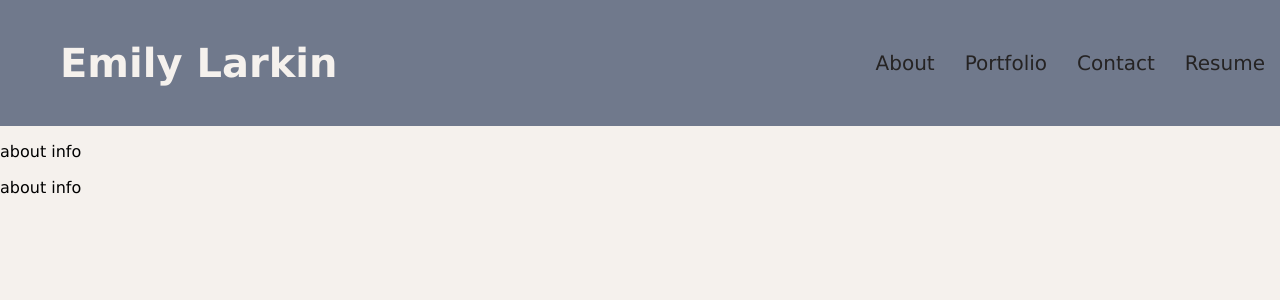
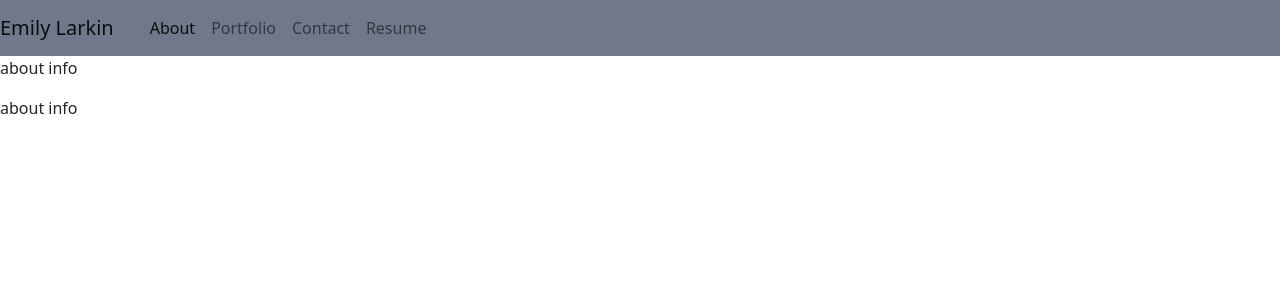
Before and after one commit to emlarko/react-portfolio, a React (Create React App) app: page / in a window 1280 px wide. Shown: the top 300 px of the page. Built offline with nearby package versions, Linux system fonts and the light colour scheme.

Commit message:
contact form edited

```diff
--- a/src/App.js
+++ b/src/App.js
@@ -5,8 +5,8 @@ import Header from './components/Header';
 function App() {
   return (
     <div>
-      <Header></Header>
-      {/* <Footer></Footer> */}
+      <Header />
+      {/* <Footer /> */}
     </div>
   );
 }
--- a/src/components/About.js
+++ b/src/components/About.js
@@ -3,7 +3,7 @@ import React from "react";
 function About() {
   return (
     <div>
-      <p className="content mt-4">
+      <p className="content">
         about info
       </p>
       <p className="content">
--- a/src/components/Contact.js
+++ b/src/components/Contact.js
@@ -1 +1,96 @@
-export default function Contact() {}
+import React, { useState } from 'react';
+
+import { validateEmail } from '../utils/helpers';
+
+function Form() {
+  const [email, setEmail] = useState('');
+  const [name, setName] = useState('');
+  const [text, setText] = useState('');
+  const [errorMessage, setErrorMessage] = useState('');
+
+  const handleInputChange = (e) => {
+    const { target } = e;
+    const inputType = target.name;
+    const inputValue = target.value;
+
+    if (inputType === 'email') {
+      setEmail(inputValue);
+    } else if (inputType === 'name') {
+      setName(inputValue);
+    } else {
+      setText(inputValue);
+    }
+  };
+
+  const handleFormSubmit = (e) => {
+    e.preventDefault();
+
+    if (!validateEmail(email)) {
+      setErrorMessage('email is invalid');
+      return;
+    }
+
+    if (!name) {
+        setErrorMessage('Name is required');
+        return;
+    }
+
+    if (!text) {
+        setErrorMessage('Text is required');
+        return;
+    }
+
+    setName('');
+    setEmail('');
+    setText('');
+  };
+
+  return (
+    <div className='row'>
+      <div className='col-md-6'>
+
+      <form className="form">
+      <h3>Contact</h3>
+      <p>Please fill out the below form with any queries:</p>
+        <div className="form-group">
+        <input className='form-input'
+          value={email}
+          name="email"
+          onChange={handleInputChange}
+          type="email"
+          placeholder="email"
+        />
+        </div>
+        <div className="form-group">
+        <input className='form-input'
+          value={name}
+          name="name"
+          onChange={handleInputChange}
+          type="text"
+          placeholder="Name"
+        />
+        </div>
+        <div className="form-group">
+        <textarea className='form-input' rows="8"
+          value={text}
+          name="text"
+          onChange={handleInputChange}
+          type="text"
+          placeholder="Query"
+        />
+        </div>
+        <button type="submit"  className="btn btn-primary" onClick={handleFormSubmit}>
+          Submit
+        </button>
+      </form>
+      {errorMessage && (
+        <div>
+          <p className="error-text">{errorMessage}</p>
+        </div>
+      )}
+      </div>
+    </div>
+  );
+}
+
+export default Form;
--- a/src/components/Header.js
+++ b/src/components/Header.js
@@ -1,7 +1,7 @@
 import React, { useState } from 'react';
 import Nav from "./Nav";
 import About from "./About";
-// import Contact from "./Contact";
+import Contact from "./Contact";
 // import Portfolio from "./Portfolio";
 // import Resume from "./Resume";
 
@@ -14,8 +14,8 @@ function Header() {
         return <About />;
       // case "Portfolio":
       //   return <Portfolio />;
-      // case "Contact":
-      //   return <Contact />;
+      case "Contact":
+        return <Contact />;
       // case "Resume":
       //   return <Resume />;
 
@@ -27,12 +27,19 @@ function Header() {
   return (
     <div>
       <header>
-      <h1 className="content">Emily Larkin</h1>
-      <nav className="navbar">
+      <nav className="navbar navbar-expand-lg">
+      <a href="/" className="navbar-brand">Emily Larkin</a>
+      <div className="container-fluid">
+      <button type="button" className="navbar-toggler" data-bs-toggle="collapse" data-bs-target="#navbarCollapse">
+            <span className="navbar-toggler-icon"></span>
+        </button>
+      <div className="collapse navbar-collapse" id="navbarCollapse">
       <Nav
         currentPage={currentPage}
         handlePageChange={handlePageChange}
       />
+      </div>
+      </div>
       </nav>
       </header>
       <main>
--- a/src/components/Nav.js
+++ b/src/components/Nav.js
@@ -4,7 +4,7 @@ function Nav(props) {
   const tabs = ["About", "Portfolio", "Contact", "Resume"];
   return (
     <div className="tabs">
-      <ul className="nav nav-tabs">
+      <ul className="navbar-nav me-auto mb-2 mb-lg-0">
         {tabs.map((tab) => (
           <li
             className={
--- a/src/components/Resume.js
+++ /dev/null
@@ -1 +0,0 @@
-export default function Resume() {}
--- a/src/index.css
+++ b/src/index.css
@@ -6,61 +6,30 @@
   --brown: #a99985;
 }
 
-
 body {
   line-height: 1.3;
   height: 100%;
   margin: 0;
   font-family:'Lucida Sans', 'Lucida Sans Regular', 'Lucida Grande', 'Lucida Sans Unicode', Geneva, Verdana, sans-serif;
-  background-color: var(--light)
+  background-color: var(--dark)
+}
+
+header {
+    background: var(--dark);
 }
 
 
-header {
-    display: flex;
-    justify-content: space-between;
-    align-items: center;
-    background: var(--dark);
-    color: var(--light)
+
+form {
+  display: flex;
+  flex-direction: column;
+  justify-content: space-around;
+  margin: 50px;
+  width: 500px;
 }
 
-header h1 {
-    font-size: 40px;
-    padding: 10px;
-    padding-left: 60px;
+.form-input {
+  width: 500px;
+  padding: 10px;
+  margin: 5px;
 }
-
-nav ul {
-    display: flex;
-    justify-content: end;
-    min-width: 300px;
-    list-style-type: none;
-  }
-
-nav a {
-    color: var(--white);
-    padding: 15px;
-    font-size: 20px;
-    text-decoration: none;
-  }
-
-nav a:hover {
-    color: var(--beige);
-    }
-
-.navbar a {
-  display: flex;
-  justify-content: end;
-  color: #252323
-
-}
-
-
-@media only screen and (max-width: 1024px) {
-    main {
-      margin-top: 2em;
-      margin-bottom: 2em;
-      margin-left: 2em;
-      margin-right: 2em;
-    }
-}
```
Also changed, not shown: src/index.js (+6 -1 lines).
